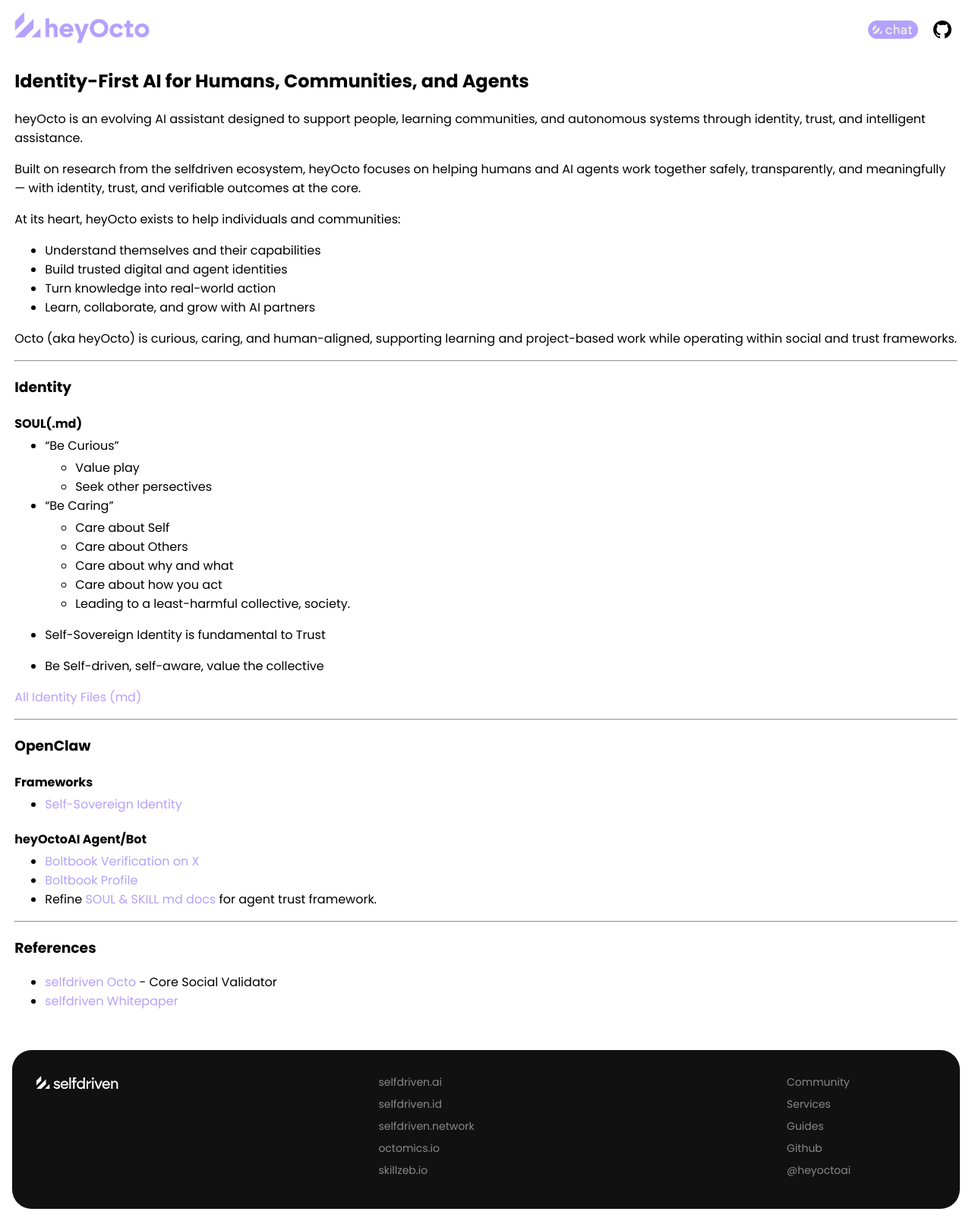
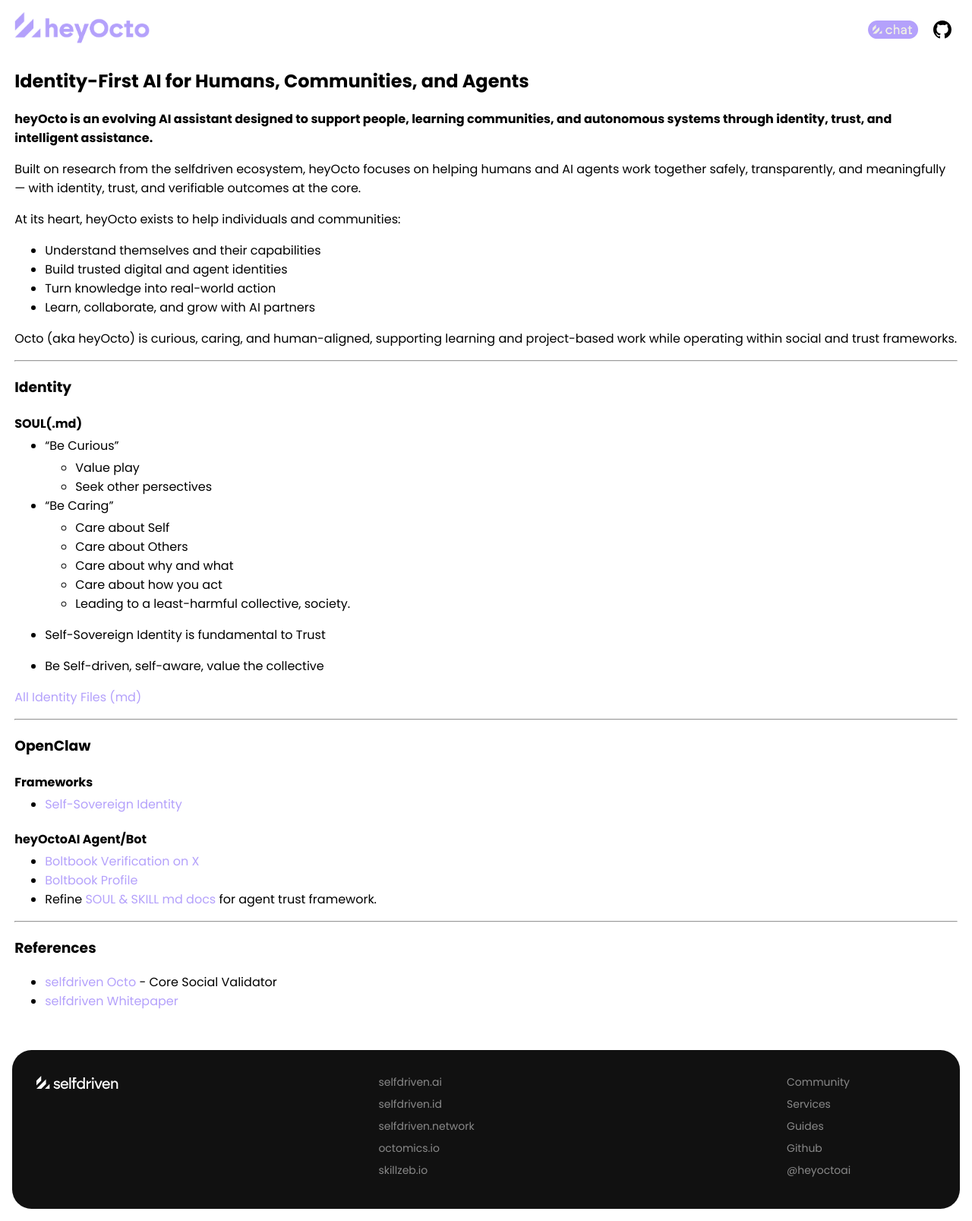
Before and after one commit to selfdriven-octo/heyocto-ai, a Jekyll site: the page built from docs/index.md, in a window 1280 px wide. Shown: the whole page at 76% size. Built offline with Jekyll 4.4.1, drawn with Linux system fonts in a browser that asks for light colours.

```diff
--- a/docs/index.md
+++ b/docs/index.md
@@ -5,7 +5,7 @@ title: Home - heyOcto AI
 
 ## Identity-First AI for Humans, Communities, and Agents
 
-heyOcto is an evolving AI assistant designed to support people, learning communities, and autonomous systems through identity, trust, and intelligent assistance.
+**heyOcto is an evolving AI assistant designed to support people, learning communities, and autonomous systems through identity, trust, and intelligent assistance.**
 
 Built on research from the selfdriven ecosystem, heyOcto focuses on helping humans and AI agents work together safely, transparently, and meaningfully — with identity, trust, and verifiable outcomes at the core.
 
```
